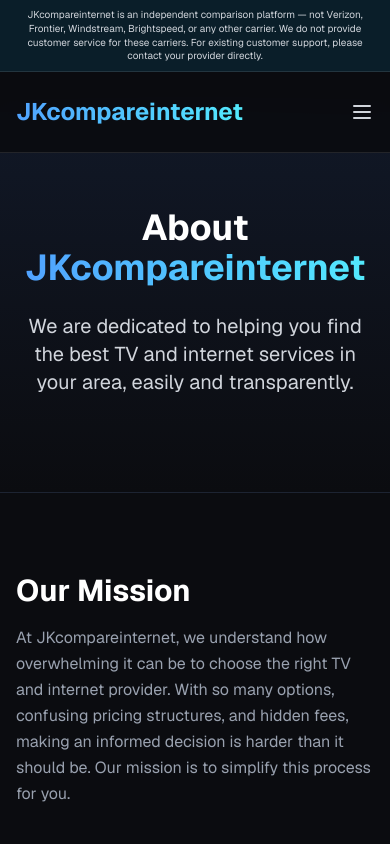
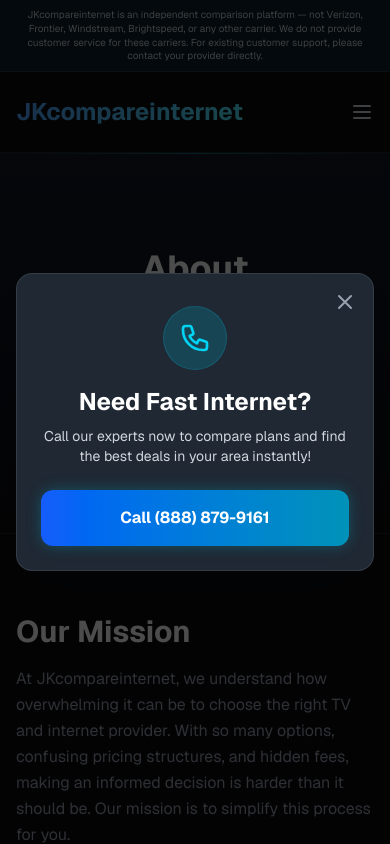
Before and after one commit to ajazsadat/JKcompareinternet, a Next.js app: page /about in a window 390 px wide. Shown: the top 844 px of the page. Built offline with nearby package versions, Linux system fonts and the light colour scheme.

Commit message:
finalized

```diff
--- a/src/app/about/page.js
+++ b/src/app/about/page.js
@@ -70,8 +70,8 @@
                     <svg className="w-8 h-8 text-cyan-400" fill="none" stroke="currentColor" viewBox="0 0 24 24"><path strokeLinecap="round" strokeLinejoin="round" strokeWidth="2" d="M3 5a2 2 0 012-2h3.28a1 1 0 01.948.684l1.498 4.493a1 1 0 01-.502 1.21l-2.257 1.13a11.042 11.042 0 005.516 5.516l1.13-2.257a1 1 0 011.21-.502l4.493 1.498a1 1 0 01.684.949V19a2 2 0 01-2 2h-1C9.716 21 3 14.284 3 6V5z"></path></svg>
                   </div>
                   <h4 className="text-xl font-semibold text-white mb-2">Call Us Toll-Free</h4>
-                  <a href="tel:8889594513" className="text-3xl font-bold text-cyan-400 hover:text-cyan-300 transition-colors">
-                    (888) 959-4513
+                  <a href="tel:8888799161" className="text-3xl font-bold text-cyan-400 hover:text-cyan-300 transition-colors">
+                    (888) 879-9161
                   </a>
                 </div>
               </div>
--- a/src/app/contact/page.js
+++ b/src/app/contact/page.js
@@ -52,8 +52,8 @@
                   <div>
                     <h3 className="text-lg font-semibold text-white mb-1">Phone Number</h3>
                     <p className="text-gray-400 mb-2">Available Mon-Fri, 9am - 6pm EST</p>
-                    <a href="tel:8889594513" className="text-xl font-bold text-cyan-400 hover:text-cyan-300 transition-colors">
-                      (888) 959-4513
+                    <a href="tel:8888799161" className="text-xl font-bold text-cyan-400 hover:text-cyan-300 transition-colors">
+                      (888) 879-9161
                     </a>
                   </div>
                 </div>
@@ -108,7 +108,7 @@
                   </label>
                 </div>
 
-                <button type="button" className="w-full py-4 px-6 text-lg font-bold rounded-lg text-white bg-gradient-to-r from-blue-600 to-cyan-600 hover:from-blue-500 hover:to-cyan-500 shadow-[0_0_20px_rgba(6,182,212,0.3)] transition-all transform hover:-translate-y-1">
+                <button type="button" className="w-full py-4 px-6 text-lg text-center font-bold rounded-lg text-white bg-gradient-to-r from-blue-600 to-cyan-600 hover:from-blue-500 hover:to-cyan-500 shadow-[0_0_20px_rgba(6,182,212,0.3)] transition-all transform hover:-translate-y-1">
                   Send Message
                 </button>
               </form>
--- a/src/app/layout.js
+++ b/src/app/layout.js
@@ -2,6 +2,7 @@
 import "./globals.css";
 import Header from "@/components/Header";
 import Footer from "@/components/Footer";
+import MobilePopup from "@/components/MobilePopup";
 
 const geistSans = Geist({
   variable: "--font-geist-sans",
@@ -28,7 +29,8 @@
     >
       <body className="min-h-full flex flex-col bg-[#0b0c10] text-gray-200">
         <Header />
-        <main className="flex-grow pt-[112px]">{children}</main>
+        <MobilePopup />
+        <main className="flex-grow">{children}</main>
         <Footer />
       </body>
     </html>
--- a/src/app/privacy-policy/page.js
+++ b/src/app/privacy-policy/page.js
@@ -93,7 +93,7 @@
           <h2 className="text-2xl font-semibold text-white mb-4">Contact Us</h2>
           <p className="mb-4 font-light">If you have questions or wish to exercise your rights, please contact us:</p>
           <ul className="space-y-2 font-light text-gray-400">
-            <li className="flex items-center"><span className="text-cyan-400 mr-2">✅</span> (888) 959-4513</li>
+            <li className="flex items-center"><span className="text-cyan-400 mr-2">✅</span> (888) 879-9161</li>
             <li className="flex items-center"><span className="text-cyan-400 mr-2">✅</span> info@jkcompareinternet.online</li>
             <li className="flex items-center"><span className="text-cyan-400 mr-2">✅</span> 19823 Younglake Blvd, Houston TX 77084</li>
           </ul>
--- a/src/app/providers/frontier/page.js
+++ b/src/app/providers/frontier/page.js
@@ -154,10 +154,10 @@
                 <p className="text-xs text-gray-500 mt-2">Taxes, fees & equipment extra</p>
 
                 <a
-                  href="tel:8889594513"
-                  className="mt-6 w-full flex items-center justify-center px-6 py-4 text-lg font-bold rounded-xl text-white bg-gradient-to-r from-red-600 to-rose-600 hover:from-red-500 hover:to-rose-500 shadow-lg shadow-red-500/25 transition-all transform hover:-translate-y-1"
+                  href="tel:8888799161"
+                  className="mt-6 w-full flex items-center justify-center text-center px-6 py-4 text-lg font-bold rounded-xl text-white bg-gradient-to-r from-red-600 to-rose-600 hover:from-red-500 hover:to-rose-500 shadow-lg shadow-red-500/25 transition-all transform hover:-translate-y-1"
                 >
-                  Compare & Call (888) 959-4513
+                  Compare & Call (888) 879-9161
                 </a>
                 <p className="text-xs text-gray-500 mt-4 text-center">
                   Price may require AutoPay & paperless billing where applicable. Taxes, fees & equipment extra. Pricing & availability vary by ZIP.
--- a/src/app/providers/xfinity/page.js
+++ b/src/app/providers/xfinity/page.js
@@ -143,10 +143,10 @@
                 <p className="text-xs text-gray-500 mt-2">Taxes, fees & equipment extra</p>
 
                 <a
-                  href="tel:8889594513"
-                  className="mt-6 w-full flex items-center justify-center px-6 py-4 text-lg font-bold rounded-xl text-white bg-gradient-to-r from-purple-600 to-indigo-600 hover:from-purple-500 hover:to-indigo-500 shadow-lg shadow-purple-500/25 transition-all transform hover:-translate-y-1"
+                  href="tel:8888799161"
+                  className="mt-6 w-full flex items-center justify-center text-center px-6 py-4 text-lg font-bold rounded-xl text-white bg-gradient-to-r from-purple-600 to-indigo-600 hover:from-purple-500 hover:to-indigo-500 shadow-lg shadow-purple-500/25 transition-all transform hover:-translate-y-1"
                 >
-                  Compare & Call (888) 959-4513
+                  Compare & Call (888) 879-9161
                 </a>
                 <p className="text-xs text-gray-500 mt-4 text-center">
                   Offers, availability, speeds, and pricing vary by ZIP. We are an independent authorized agent and do not provide service directly.
--- a/src/app/terms-conditions/page.js
+++ b/src/app/terms-conditions/page.js
@@ -80,7 +80,7 @@
         <section className="mb-8 pt-8 border-t border-white/10">
           <h2 className="text-2xl font-semibold text-white mb-4">Contact Us</h2>
           <ul className="space-y-2 font-light text-gray-400">
-            <li className="flex items-center"><span className="text-cyan-400 mr-2">✅</span> (888) 959-4513</li>
+            <li className="flex items-center"><span className="text-cyan-400 mr-2">✅</span> (888) 879-9161</li>
             <li className="flex items-center"><span className="text-cyan-400 mr-2">✅</span> info@jkcompareinternet.online</li>
             <li className="flex items-center"><span className="text-cyan-400 mr-2">✅</span> 19823 Younglake Blvd, Houston TX 77084</li>
           </ul>
--- a/src/components/Footer.js
+++ b/src/components/Footer.js
@@ -54,7 +54,7 @@
                   <path strokeLinecap="round" strokeLinejoin="round" strokeWidth="2" d="M3 5a2 2 0 012-2h3.28a1 1 0 01.948.684l1.498 4.493a1 1 0 01-.502 1.21l-2.257 1.13a11.042 11.042 0 005.516 5.516l1.13-2.257a1 1 0 011.21-.502l4.493 1.498a1 1 0 01.684.949V19a2 2 0 01-2 2h-1C9.716 21 3 14.284 3 6V5z" />
                 </svg>
                 <span className="ml-3 text-sm text-gray-400">
-                  <a href="tel:8889594513" className="hover:text-cyan-400 transition-colors">(888) 959-4513</a>
+                  <a href="tel:8888799161" className="hover:text-cyan-400 transition-colors">(888) 879-9161</a>
                 </span>
               </li>
               <li className="flex items-center">
--- a/src/components/Header.js
+++ b/src/components/Header.js
@@ -41,7 +41,7 @@
   // Prevent hydration errors by not rendering UI that depends on window until mounted
   if (!mounted) {
     return (
-      <header className="fixed w-full z-50 transition-all duration-300 bg-[#0b0c10]/90 backdrop-blur-md border-b border-white/10">
+      <header className="sticky top-0 w-full z-50 transition-all duration-300 bg-[#0b0c10]/90 backdrop-blur-md border-b border-white/5">
         <div className="bg-cyan-900/30 text-gray-300 text-[10px] sm:text-xs py-2 px-4 text-center border-b border-white/10">
           JKcompareinternet is an independent comparison platform — not Verizon, Frontier, Windstream, Brightspeed, or any other carrier. We do not provide customer service for these carriers. For existing customer support, please contact your provider directly.
         </div>
@@ -51,7 +51,7 @@
   }
 
   return (
-    <header className="fixed w-full z-50 transition-all duration-300 bg-[#0b0c10]/90 backdrop-blur-md border-b border-white/10">
+    <header className="sticky top-0 w-full z-50 transition-all duration-300 bg-[#0b0c10]/90 backdrop-blur-md border-b border-white/10">
       <div className="bg-cyan-900/30 text-gray-300 text-[10px] sm:text-xs py-2 px-4 text-center border-b border-white/10 leading-snug">
         JKcompareinternet is an independent comparison platform — not Verizon, Frontier, Windstream, Brightspeed, or any other carrier. We do not provide customer service for these carriers. For existing customer support, please contact your provider directly.
       </div>
@@ -111,8 +111,8 @@
               )}
             </div>
 
-            <a href="tel:8889594513" className="ml-8 inline-flex items-center justify-center px-6 py-2.5 border border-transparent rounded-full shadow-sm text-sm font-medium text-white bg-gradient-to-r from-blue-600 to-cyan-600 hover:from-blue-500 hover:to-cyan-500 focus:outline-none focus:ring-2 focus:ring-offset-2 focus:ring-cyan-500 focus:ring-offset-[#0b0c10] transition-all transform hover:scale-105">
-              Compare & Call: (888) 959-4513
+            <a href="tel:8888799161" className="ml-8 inline-flex items-center justify-center text-center px-6 py-2.5 border border-transparent rounded-full shadow-sm text-sm font-medium text-white bg-gradient-to-r from-blue-600 to-cyan-600 hover:from-blue-500 hover:to-cyan-500 focus:outline-none focus:ring-2 focus:ring-offset-2 focus:ring-cyan-500 focus:ring-offset-[#0b0c10] transition-all transform hover:scale-105">
+              Compare & Call: (888) 879-9161
             </a>
           </div>
 
@@ -169,10 +169,10 @@
             ))}
 
             <a
-              href="tel:8889594513"
+              href="tel:8888799161"
               className="block w-full text-center mt-4 px-5 py-3 border border-transparent rounded-md shadow-sm text-base font-medium text-white bg-gradient-to-r from-blue-600 to-cyan-600 hover:from-blue-500 hover:to-cyan-500"
             >
-              Compare & Call (888) 959-4513
+              Compare & Call (888) 879-9161
             </a>
           </div>
         </div>
--- /dev/null
+++ b/src/components/MobilePopup.js
@@ -0,0 +1,49 @@
+'use client';
+import { useState, useEffect } from 'react';
+
+export default function MobilePopup() {
+  const [isOpen, setIsOpen] = useState(false);
+
+  useEffect(() => {
+    const timer = setTimeout(() => {
+      setIsOpen(true);
+    }, 1500);
+
+    return () => clearTimeout(timer);
+  }, []);
+
+  if (!isOpen) return null;
+
+  return (
+    <div className="fixed inset-0 z-[100] flex items-center justify-center bg-black/70 md:hidden p-4">
+      <div className="bg-[#1f2833] rounded-2xl w-full max-w-sm p-6 relative shadow-2xl border border-white/10 transition-all duration-300 transform scale-100 opacity-100">
+        <button
+          onClick={() => setIsOpen(false)}
+          className="absolute top-4 right-4 text-gray-400 hover:text-white focus:outline-none"
+        >
+          <svg className="w-6 h-6" fill="none" stroke="currentColor" viewBox="0 0 24 24">
+            <path strokeLinecap="round" strokeLinejoin="round" strokeWidth="2" d="M6 18L18 6M6 6l12 12" />
+          </svg>
+        </button>
+
+        <div className="text-center mt-2">
+          <div className="w-16 h-16 bg-cyan-500/20 rounded-full flex items-center justify-center mx-auto mb-4 border border-cyan-500/20">
+            <svg className="w-8 h-8 text-cyan-400" fill="none" stroke="currentColor" viewBox="0 0 24 24">
+              <path strokeLinecap="round" strokeLinejoin="round" strokeWidth="2" d="M3 5a2 2 0 012-2h3.28a1 1 0 01.948.684l1.498 4.493a1 1 0 01-.502 1.21l-2.257 1.13a11.042 11.042 0 005.516 5.516l1.13-2.257a1 1 0 011.21-.502l4.493 1.498a1 1 0 01.684.949V19a2 2 0 01-2 2h-1C9.716 21 3 14.284 3 6V5z" />
+            </svg>
+          </div>
+          <h3 className="text-2xl font-bold text-white mb-2">Need Fast Internet?</h3>
+          <p className="text-gray-300 mb-6 text-sm">
+            Call our experts now to compare plans and find the best deals in your area instantly!
+          </p>
+          <a
+            href="tel:8888799161"
+            className="block w-full py-4 px-4 bg-gradient-to-r from-blue-600 to-cyan-600 hover:from-blue-500 hover:to-cyan-500 text-white font-bold rounded-xl shadow-[0_0_15px_rgba(6,182,212,0.3)] transition-transform transform hover:-translate-y-1"
+          >
+            Call (888) 879-9161
+          </a>
+        </div>
+      </div>
+    </div>
+  );
+}
```
Also changed, not shown: src/app/page.js (+7 -7 lines), src/app/providers/windstream/page.js (+4 -4 lines).
